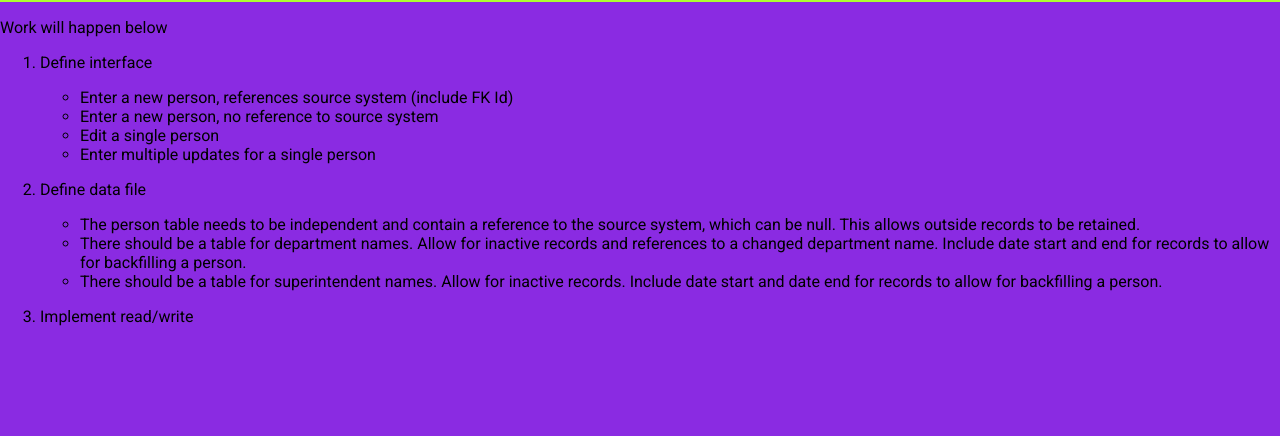
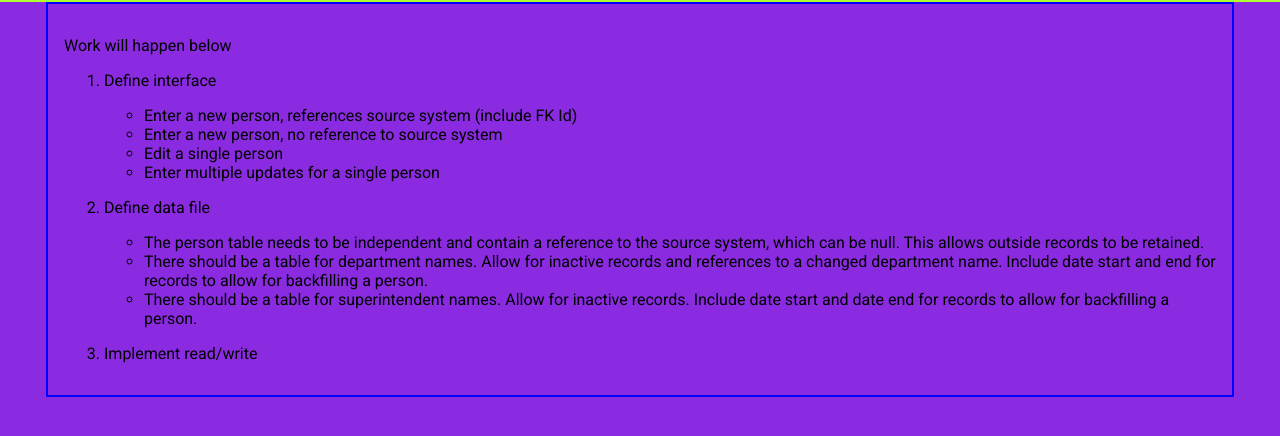
Before and after one commit to kristenkinnearohlmann/service-time, a website: page index.html in a window 1280 px wide. Shown: the part 98-534 px from the top of the page. Drawn offline with Linux system fonts and the light colour scheme.

Commit message:
Initial style for main section

```diff
--- a/assets/styles.css
+++ b/assets/styles.css
@@ -39,3 +39,10 @@ button {
 button:hover {
     background-color: rgba(255,255,255,0.5);
 }
+
+main {
+    border: 2px solid blue;
+    max-width: 90%;
+    margin: 0 auto;
+    padding: 1rem;
+}
```
